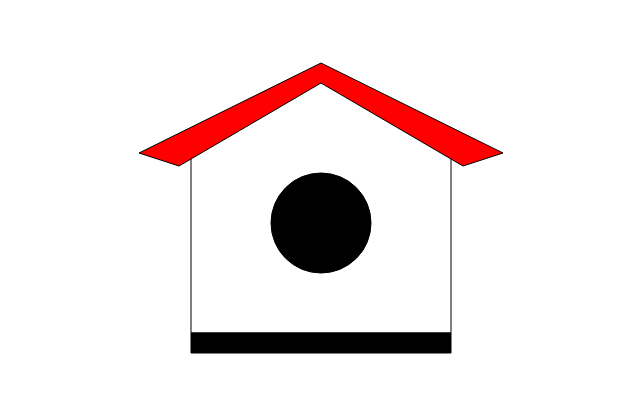
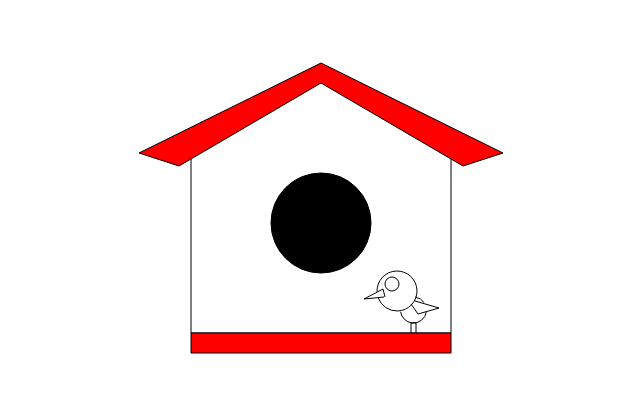
Before and after one commit to iamansingh0/html-canvas-javascript, a plain HTML site: page bird-home.htm in a window 1280 px wide. Shown: the part 201-607 px from the top of the page, without its empty margins (319-959 px from the left). Drawn offline with Linux system fonts and the light colour scheme.

Commit message:
bird's home

```diff
--- a/home.htm
+++ b/bird-home.htm
@@ -1,5 +1,5 @@
 <head>
-    <title>Home</title>
+    <title>Bird's Home</title>
     <style>
         body {
             text-align: center;
@@ -20,7 +20,7 @@
     <script>
         var canvas = document.getElementById("canvas");
         var ctx = canvas.getContext("2d");
-
+        const pi = Math.PI;
         ctx.moveTo(70, 330);
         ctx.lineTo(330, 330);
         ctx.lineTo(330, 140);
@@ -45,7 +45,7 @@
         // base
         ctx.beginPath();
         ctx.rect(70, 330, 260, 20);
-        ctx.fillStyle = "black";
+        ctx.fillStyle = "red";
         ctx.fill();
         ctx.stroke();
 
@@ -55,5 +55,43 @@
         ctx.fillStyle = "black";
         ctx.fill();
         ctx.stroke();
+
+        // bird
+        ctx.beginPath();
+        ctx.moveTo(290, 330);
+        ctx.lineTo(290, 320);
+        ctx.lineTo(295, 320);
+        ctx.lineTo(295, 330);
+        ctx.stroke();
+
+        ctx.beginPath();
+        ctx.arc(292.5, 307, 13, 6.4, 3);
+        ctx.stroke();
+
+        ctx.beginPath();
+        ctx.arc(292.5, 307, 13, (139*pi)/90, (65*pi)/36);
+        ctx.stroke();
+
+        ctx.beginPath();
+        ctx.arc(276, 288, 20, 3.1, 2.8);
+        ctx.stroke();
+
+        ctx.beginPath();
+        ctx.arc(271, 281, 7, 0, 7);
+        ctx.stroke();
+
+        ctx.beginPath();
+        ctx.moveTo(263, 294);
+        ctx.lineTo(243, 296);
+        ctx.lineTo(262, 286);
+        ctx.lineTo(264, 294);
+        ctx.stroke();
+
+        ctx.beginPath();
+        ctx.moveTo(290, 301);
+        ctx.lineTo(297, 311);
+        ctx.lineTo(318, 305);
+        ctx.lineTo(294, 298);
+        ctx.stroke();
     </script>
 </body>
```
